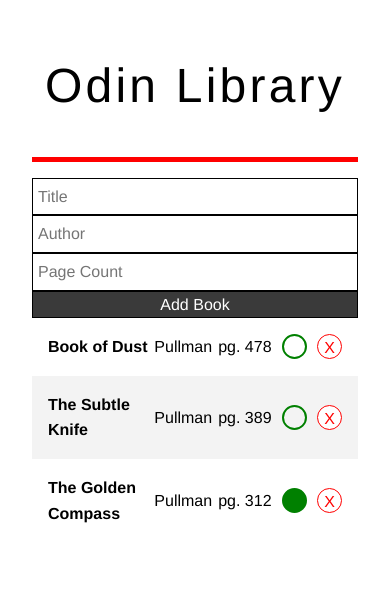
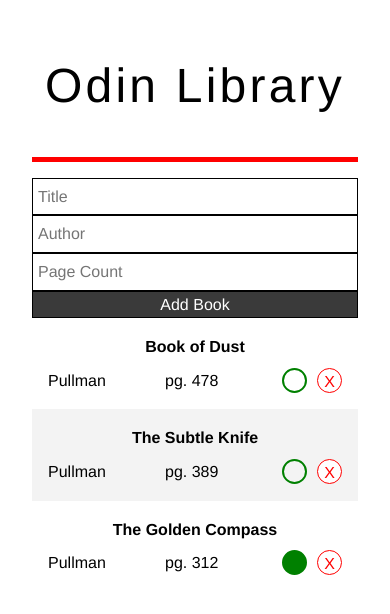
Before and after one commit to drregg6/vue-library, a Vue app: page / in a window 390 px wide. Shown: the top 614 px of the page. Built offline with nearby package versions, Linux system fonts and the light colour scheme; the HTML template or start-up script is replaced by a standard one.

Commit message:
Mobile CSS

```diff
--- a/src/App.vue
+++ b/src/App.vue
@@ -57,7 +57,7 @@ export default {
 
   .container {
     max-width: 1100px;
-    margin: auto;
+    margin: 1rem auto;
     overflow: auto;
     padding: 0 2rem;
   }
--- a/src/components/Book.vue
+++ b/src/components/Book.vue
@@ -95,8 +95,12 @@ export default {
   @media (max-width: 500px) {
     .book {
       font-size: .8rem;
-
-      align-items: center;
+      flex-wrap: wrap;
+    }
+    h1 {
+      flex-basis: 100%;
+      text-align: center;
+      margin-bottom: .5rem;
     }
   }
 </style>
--- a/src/components/layout/Header.vue
+++ b/src/components/layout/Header.vue
@@ -15,7 +15,7 @@ export default {
 <style scoped>
   header {
     text-align: center;
-    margin: 1rem auto;
+    margin: 0 auto 1rem auto;
     padding: 2rem 0;
 
     border-bottom: 5px solid red;
```
